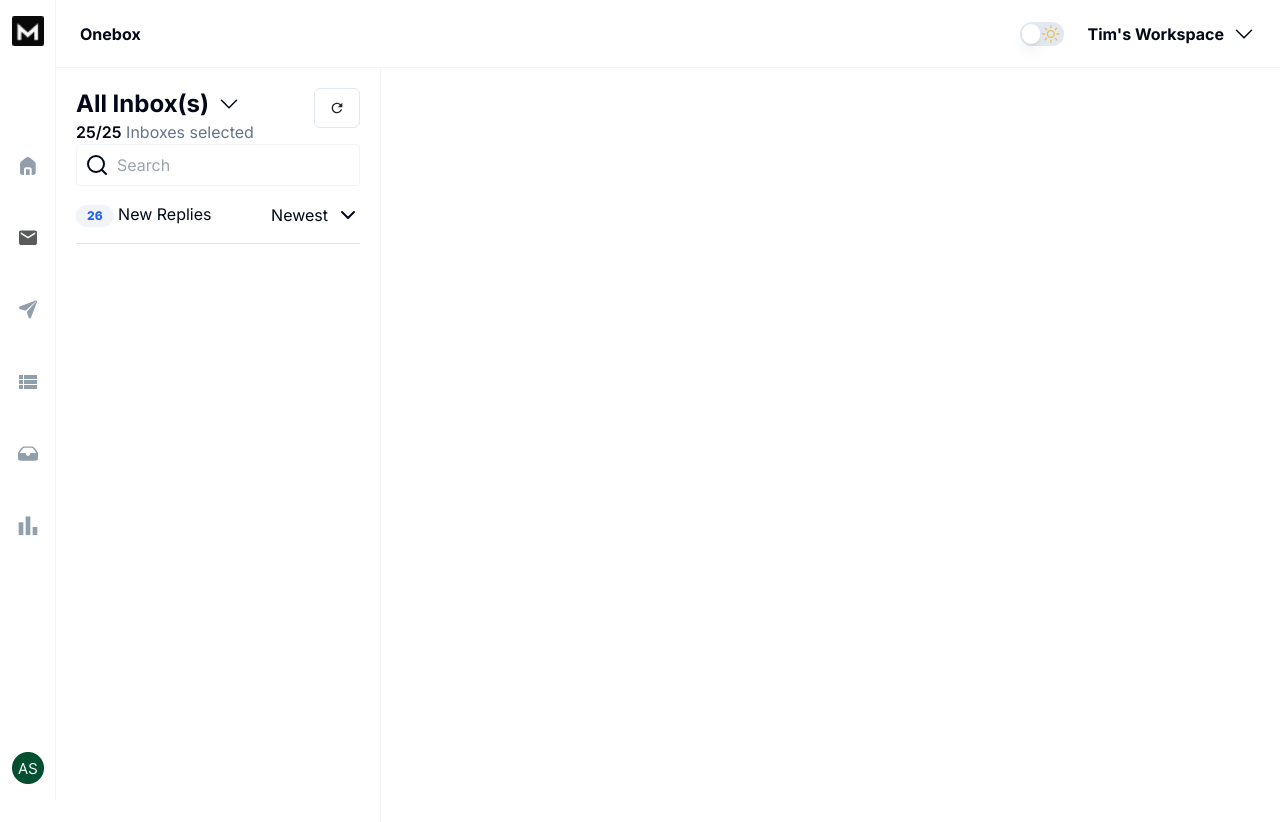
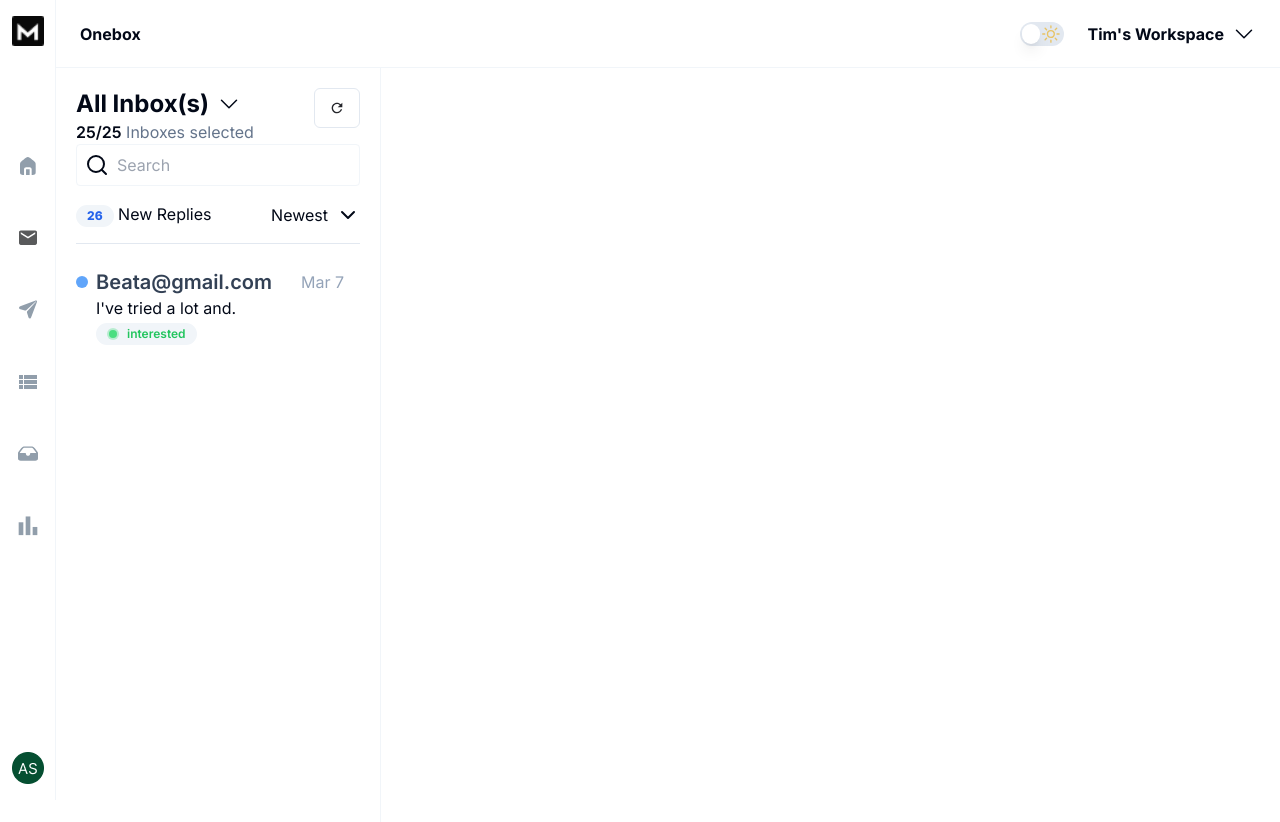
Before and after one commit to dev-subhadeep/mailassure, a Next.js app: page /dashboard/inbox in a window 1280 px wide. Shown: the top 822 px of the page. Built offline with nearby package versions, Linux system fonts and the light colour scheme.

Commit message:
feat: Inbox card

```diff
--- a/src/components/InboxColumn/InboxCard.tsx
+++ b/src/components/InboxColumn/InboxCard.tsx
@@ -1,10 +1,13 @@
 import React from "react"
+import { Badge } from "../ui/badge"
+import Tag from "../tag"
+import { cn } from "@/lib/utils"
 
 interface InboxCardProps {
   email: string
   snippet: string
   date: string
-  status?: string
+  isRead: boolean
   campaign?: string
   active?: boolean
 }
@@ -13,10 +16,31 @@ const InboxCard = ({
   email,
   snippet,
   date,
-  status,
+  isRead,
   campaign,
+  active,
 }: InboxCardProps) => {
-  return <div>InboxCard</div>
+  return (
+    <div className={cn("flex flex-row", active && "bg-blue-50 bg-opacity-20")}>
+      <div className={cn("w-1 h-auto", active && "bg-blue-400")}>
+        {!isRead && !active && (
+          <div className="bg-blue-400 h-3 w-3 rounded-full mt-8"></div>
+        )}
+      </div>
+      <div className="w-full px-4 py-6">
+        <div className="flex justify-between items-center">
+          <span className="text-xl font-semibold text-slate-700">{email}</span>
+          <span className="text-slate-400">{date}</span>
+        </div>
+        <div>{snippet}</div>
+        <div>
+          <Badge variant="secondary">
+            <Tag type="interested" />
+          </Badge>
+        </div>
+      </div>
+    </div>
+  )
 }
 
 export default InboxCard
--- a/src/components/InboxColumn/InboxList.tsx
+++ b/src/components/InboxColumn/InboxList.tsx
@@ -1,7 +1,37 @@
 import React from "react"
+import InboxCard from "./InboxCard"
 
-const InboxList = () => {
-  return <div>InboxList</div>
+interface DataProps {
+  id: number
+  fromName: string
+  fromEmail: string
+  toName?: string
+  toEmail: string
+  subject: string
+  isRead: boolean
+}
+
+const getData = async () => {
+  const res = await fetch("https://hiring.reachinbox.xyz/api/v1/onebox/list")
+  const data = await res.json()
+  return data
+}
+
+const InboxList = async () => {
+  const data = await getData()
+  return (
+    <div>
+      {data?.map((item: DataProps) => (
+        <InboxCard
+          key={item.id}
+          email={item.fromEmail}
+          date=""
+          snippet={item.subject}
+          isRead={item.isRead}
+        />
+      ))}
+    </div>
+  )
 }
 
 export default InboxList
--- a/src/components/InboxColumn/index.tsx
+++ b/src/components/InboxColumn/index.tsx
@@ -6,6 +6,8 @@ import SearchBox from "./SearchBox"
 import { Badge } from "../ui/badge"
 import Sort from "./Sort"
 import { Separator } from "../ui/separator"
+import InboxCard from "./InboxCard"
+import InboxList from "./InboxList"
 
 const InboxColumn = () => {
   return (
@@ -39,6 +41,15 @@ const InboxColumn = () => {
         </div>
       </div>
       <Separator />
+      <InboxCard
+        email="Beata@gmail.com"
+        snippet="I've tried a lot and."
+        date="Mar 7"
+        active={false}
+        campaign="Campaign Name"
+        isRead={false}
+      />
+      {/* <InboxList /> */}
     </div>
   )
 }
--- /dev/null
+++ b/src/components/tag/index.tsx
@@ -0,0 +1,26 @@
+import React from "react"
+import { cn } from "@/lib/utils"
+
+interface TagProps {
+  type: "interested" | "meeting booked" | "meeting completed" | "closed"
+}
+
+const Tag = ({ type }: TagProps) => {
+  return (
+    <div className="flex gap-2 min-h-1 min-w-1 items-center">
+      <div
+        className={cn(
+          "h-3 w-3 rounded-full",
+          "bg-green-400 bg-opacity-35 shadow-xl flex justify-center items-center"
+        )}
+      >
+        <div
+          className={cn("h-2 w-2 rounded-full p-1", "bg-green-400 shadow-xl")}
+        ></div>
+      </div>
+      <div className="text-green-500">{type}</div>
+    </div>
+  )
+}
+
+export default Tag
```
